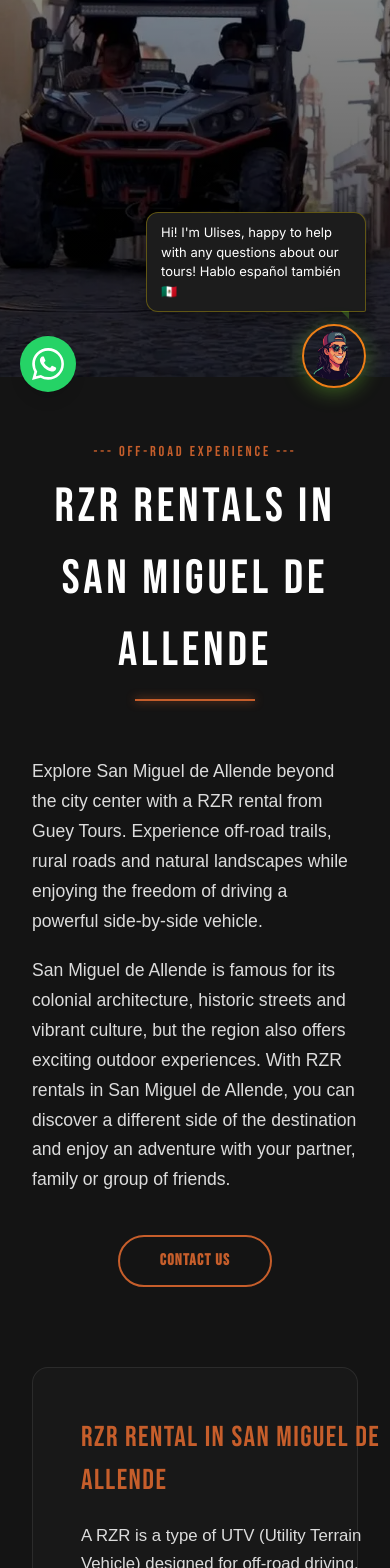
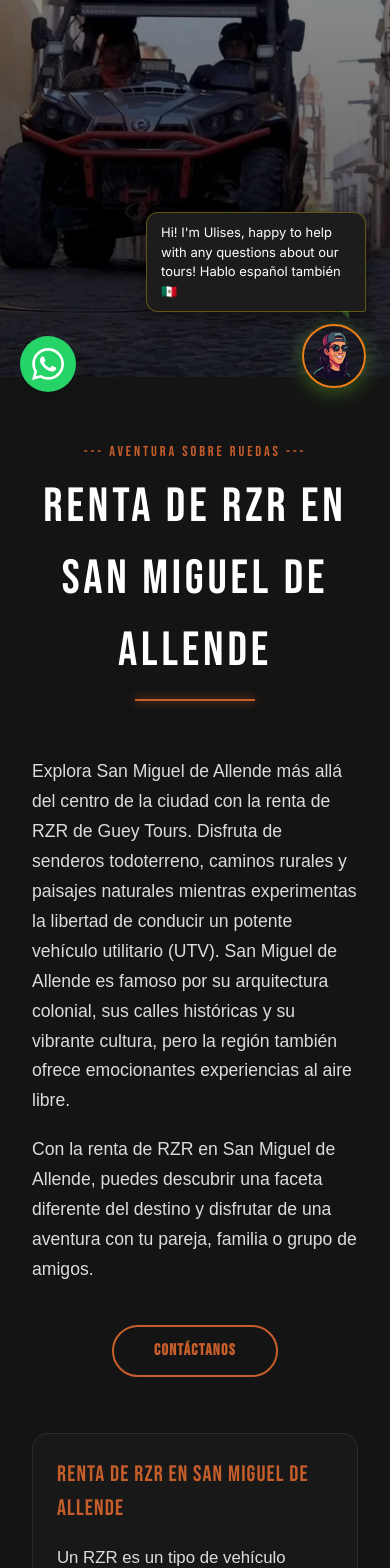
Before and after one commit to DraftStudiomx/Guey-tours-SEO, a Next.js app: page /es/renta-de-rzr in a window 390 px wide. Shown: the part 432-2000 px from the top of the page. Built offline with nearby package versions, Linux system fonts and the light colour scheme; a web font is replaced by a local one.

Commit message:
Update RzrRentalContenido.tsx

```diff
--- a/app/es/renta-de-rzr/RzrRentalContenido.tsx
+++ b/app/es/renta-de-rzr/RzrRentalContenido.tsx
@@ -4,8 +4,8 @@ import { useLang } from '@/lib/i18n'
 import { useState } from 'react'
 import { MapPin, Mail, Phone, ExternalLink } from 'lucide-react'
 import Image from 'next/image'
-import Navbar from '@/components/Navbar'
-import Footer from '@/components/Footer'
+import Navbares from '@/components/Navbares'   // <-- NUEVO: Menú multilenguaje
+import FooterEs from '@/components/FooterEs' // <-- NUEVO: Footer en español
 
 export default function RzrRentalContenido() {
   const { lang } = useLang()
@@ -26,7 +26,11 @@ const [openIndex, setOpenIndex] = useState<number | null>(null)
 
   return (
     <>
-      <Navbar />
+      <Navbares
+        esHref="/es/renta-de-rzr"
+        enHref="/rzr-rental"
+        lang={lang || 'es'}
+      />
       <main style={{
         background: 'var(--dark, #0b0b0b)',
         minHeight: '100vh',
@@ -56,9 +60,9 @@ const [openIndex, setOpenIndex] = useState<number | null>(null)
   overflow: 'hidden'
 }}>
   <img
-    src="/images/SEO/rzr-rentals-mexico-colonial-street.webp"
-    alt="Front view of a gray UTV Rzr rentals vehicle driving up a narrow cobblestone street flanked by colorful pastel colonial buildings in a historic Mexican town."
-    title="Touring the historic cobblestone streets of Mexico with Rzr rentals."
+    src="/images/SEO-ES/Recorrido por las históricas calles empedradas de México con renta de Rzr..webp"
+    alt="Vehículo de renta Rzr gris conduciendo por una estrecha calle empedrada flanqueada por coloridos edificios coloniales."
+    title="Recorrido por las históricas calles empedradas de México con renta de Rzr."
     style={{
       position: 'absolute',
       top: 0,
@@ -89,7 +93,7 @@ const [openIndex, setOpenIndex] = useState<number | null>(null)
               textTransform: 'uppercase',
               marginBottom: '0.5rem'
             }}>
-              --- {lang === 'es' ? 'AVENTURA SOBRE RUEDAS' : 'OFF-ROAD EXPERIENCE'} ---
+             --- AVENTURA SOBRE RUEDAS ---
             </div>
 
             <h1 style={{
@@ -100,7 +104,7 @@ const [openIndex, setOpenIndex] = useState<number | null>(null)
               color: '#fff',
               margin: '0 0 0.8rem 0',
             }}>
-              {lang === 'es' ? 'Alquiler de RZR en San Miguel de Allende' : 'RZR Rentals in San Miguel de Allende'}
+             Renta de RZR en San Miguel de Allende
             </h1>
 
             <div style={{
@@ -115,19 +119,13 @@ const [openIndex, setOpenIndex] = useState<number | null>(null)
           {/* Primera sección de texto */}
           <div style={{ display: 'flex', flexDirection: 'column', gap: '1.2rem', lineHeight: 1.7, fontSize: '1.1rem', color: 'rgba(255,255,255,0.85)' }}>
             <p style={{ margin: 0 }}>
-              {lang === 'es' ? (
-                <>Explora San Miguel de Allende más allá del centro de la ciudad con la renta de un RZR de Guey Tours. Disfruta de senderos todoterreno, caminos rurales y paisajes naturales mientras experimentas la libertad de conducir un potente vehículo utilitario (UTV).</>
-              ) : (
-                <>Explore San Miguel de Allende beyond the city center with a RZR rental from Guey Tours. Experience off-road trails, rural roads and natural landscapes while enjoying the freedom of driving a powerful side-by-side vehicle.</>
-              )}
+              Explora San Miguel de Allende más allá del centro de la ciudad con la renta de RZR de Guey Tours. Disfruta de senderos todoterreno, caminos rurales y paisajes naturales mientras experimentas la libertad de conducir un potente vehículo utilitario (UTV).
+              San Miguel de Allende es famoso por su arquitectura colonial, sus calles históricas y su vibrante cultura, pero la región también ofrece emocionantes experiencias al aire libre.
+
             </p>
 
             <p style={{ margin: 0 }}>
-              {lang === 'es' ? (
-                <>San Miguel de Allende es famoso por su arquitectura colonial, sus calles históricas y su vibrante cultura, pero la región también ofrece emocionantes experiencias al aire libre. Con la renta de RZR en San Miguel de Allende, puedes descubrir una faceta diferente del destino y disfrutar de una aventura con tu pareja, familia o grupo de amigos.</>
-              ) : (
-                <>San Miguel de Allende is famous for its colonial architecture, historic streets and vibrant culture, but the region also offers exciting outdoor experiences. With RZR rentals in San Miguel de Allende, you can discover a different side of the destination and enjoy an adventure with your partner, family or group of friends.</>
-              )}
+              Con la renta de RZR en San Miguel de Allende, puedes descubrir una faceta diferente del destino y disfrutar de una aventura con tu pareja, familia o grupo de amigos.
             </p>
           </div>
 
@@ -158,7 +156,7 @@ const [openIndex, setOpenIndex] = useState<number | null>(null)
                 e.currentTarget.style.color = 'var(--orange, #d97736)';
               }}
             >
-              {lang === 'es' ? 'Contáctanos' : 'Contact Us'}
+              Contáctanos
             </a>
           </div>
 
@@ -171,52 +169,44 @@ const [openIndex, setOpenIndex] = useState<number | null>(null)
   flexDirection: 'row',
   flexWrap: 'wrap',
   alignItems: 'center',
-  gap: '3rem',
-  marginTop: '5rem',
+  gap: '2rem',
+  marginTop: '3.5rem',
   background: 'rgba(255, 255, 255, 0.02)',
-  padding: '3rem',
+  padding: 'clamp(1.5rem, 4vw, 3rem)',
   borderRadius: '16px',
   border: '1px solid rgba(255, 255, 255, 0.08)'
 }}>
   {/* Columna de Texto H2 */}
-  <div style={{ flex: '1', minWidth: '300px', display: 'flex', flexDirection: 'column', gap: '1.2rem' }}>
+  <div style={{ flex: '1 1 280px', minWidth: 0, display: 'flex', flexDirection: 'column', gap: '1.2rem' }}>
     <h2 style={{
       fontFamily: 'var(--font-heading)',
-      fontSize: '1.8rem',
+      fontSize: 'clamp(1.4rem, 3vw, 1.8rem)',
       color: 'var(--orange, #d97736)',
       textTransform: 'uppercase',
       letterSpacing: '0.05em',
       margin: 0
     }}>
-      {lang === 'es' ? 'Renta de RZR en San Miguel de Allende' : 'RZR Rental in San Miguel de Allende'}
+      Renta de RZR en San Miguel de Allende
     </h2>
 
     <p style={{ margin: 0, lineHeight: 1.7, color: 'rgba(255,255,255,0.85)', fontSize: '1.05rem' }}>
-      {lang === 'es'
-        ? 'Un RZR es un tipo de vehículo utilitario (UTV) diseñado para la conducción todoterreno. A diferencia de un auto tradicional, un RZR está construido para soportar terrenos irregulares, caminos de terracería y senderos al aire libre, ofreciendo una experiencia de manejo lado a lado.'
-        : 'A RZR is a type of UTV (Utility Terrain Vehicle) designed for off-road driving. Unlike a traditional car, a RZR is built to handle uneven terrain, dirt roads and outdoor trails while providing a side-by-side driving experience.'}
+      Un RZR es un tipo de vehículo utilitario (UTV) diseñado para la conducción todoterreno. A diferencia de un auto tradicional, un RZR está construido para soportar terrenos irregulares, caminos de terracería y senderos al aire libre, ofreciendo una experiencia de manejo lado a lado.
     </p>
 
     <p style={{ margin: 0, lineHeight: 1.7, color: 'rgba(255,255,255,0.85)', fontSize: '1.05rem' }}>
-      {lang === 'es' ? (
-        <>Guey Tours ofrece rentas de RZR para viajeros que quieren explorar los alrededores de <a href="https://www.gueytours.com/san-miguel-de-allende-tours" style={{ color: 'var(--orange)', textDecoration: 'none !important', fontWeight: 'bold' }}>San Miguel de Allende</a> a su propio ritmo.</>
-      ) : (
-        <>Guey Tours offers RZR rentals for travelers who want to explore the surroundings of <a href="https://www.gueytours.com/san-miguel-de-allende-tours" style={{ color: 'var(--orange)', textDecoration: 'none !important', fontWeight: 'bold' }}>San Miguel de Allende</a> at their own pace.</>
-      )}
+      Guey Tours ofrece alquiler de RZR para viajeros que quieren explorar los alrededores de <a href="https://www.gueytours.com/es/san-miguel-de-allende-tours" style={{ color: 'var(--orange)', textDecoration: 'none', fontWeight: 'bold' }}>San Miguel de Allende</a> a su propio ritmo.
     </p>
 
     <p style={{ margin: 0, lineHeight: 1.7, color: 'rgba(255,255,255,0.85)', fontSize: '1.05rem' }}>
-      {lang === 'es'
-        ? 'El proceso de renta está diseñado para que tu experiencia sea sencilla. Antes de conducir, puedes recibir información sobre el vehículo, instrucciones básicas de operación, recomendaciones de seguridad y las condiciones de renta.'
-        : 'The rental process is designed to make your experience simple. Before driving, you can receive information about the vehicle, basic operating instructions, safety recommendations and the rental conditions.'}
+      El proceso de renta está diseñado para que tu experiencia sea sencilla. Antes de conducir, puedes recibir información sobre el vehículo, instrucciones básicas de operación, recomendaciones de seguridad y las condiciones de renta.
     </p>
   </div>
 
   {/* Columna de la Imagen */}
-  <div style={{ flex: '1', minWidth: '300px' }}>
+  <div style={{ flex: '1 1 280px', width: '100%', minWidth: 0 }}>
     <div style={{
       width: '100%',
-      height: '320px',
+      height: 'clamp(220px, 35vw, 320px)',
       position: 'relative',
       borderRadius: '12px',
       overflow: 'hidden',
@@ -224,9 +214,9 @@ const [openIndex, setOpenIndex] = useState<number | null>(null)
       boxShadow: '0 8px 24px rgba(0,0,0,0.5)'
     }}>
       <Image
-        src="/images/atv-tour-magic-town-CONTACT-GUEY-TOURS.webp"
-        alt="RZR tour adventure in the magic town of San Miguel de Allende with Guey Tours."
-        title="RZR Rentals in San Miguel de Allende - Guey Tours"
+        src="/images/SE-ES/Cuatrimoto de la renta de RZR de Guey Tours por San Miguel de Allende.webp"
+        alt=" Fotografía de una persona sobre una cuatrimoto de la renta de RZR de Guey Tours por San Miguel de Allende"
+        title="Cuatrimoto de la renta de RZR de Guey Tours por San Miguel de Allende"
         fill
         style={{ objectFit: 'cover' }}
       />
@@ -1716,7 +1706,7 @@ const [openIndex, setOpenIndex] = useState<number | null>(null)
 
         </div>
       </main>
-      <Footer />
+      <FooterEs />
     </>
   )
 }
```
